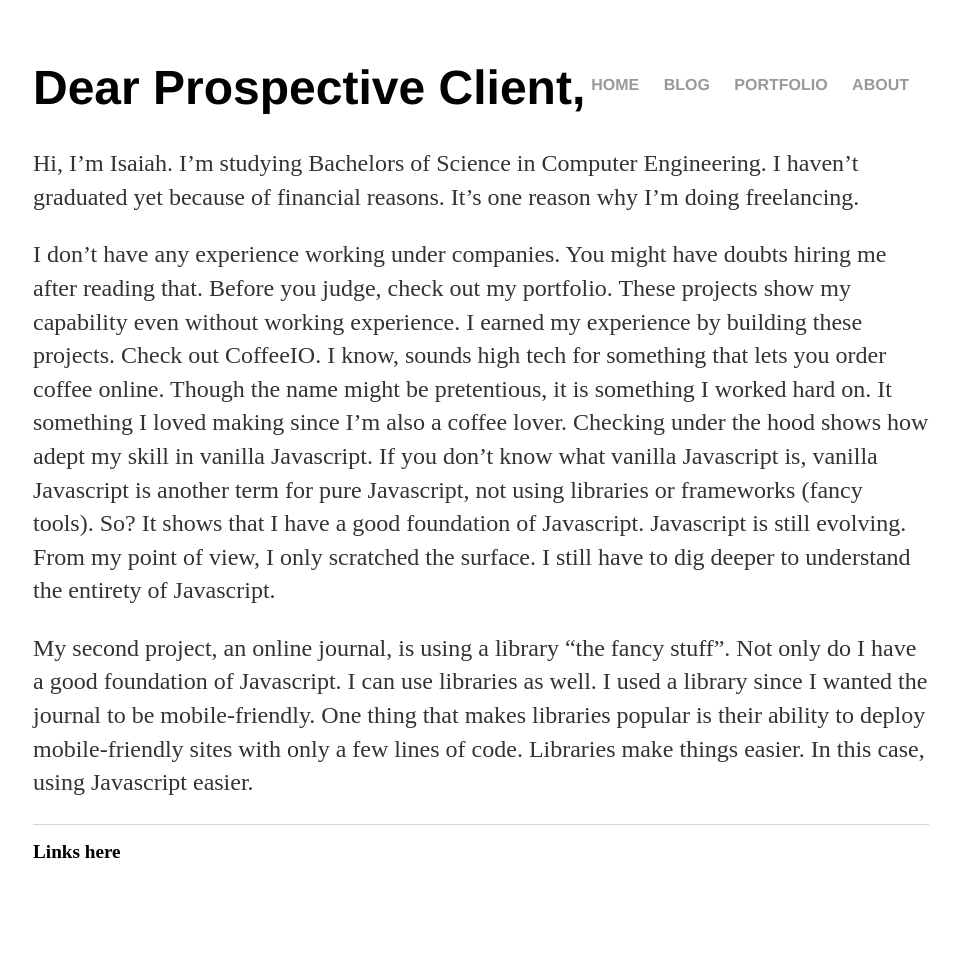
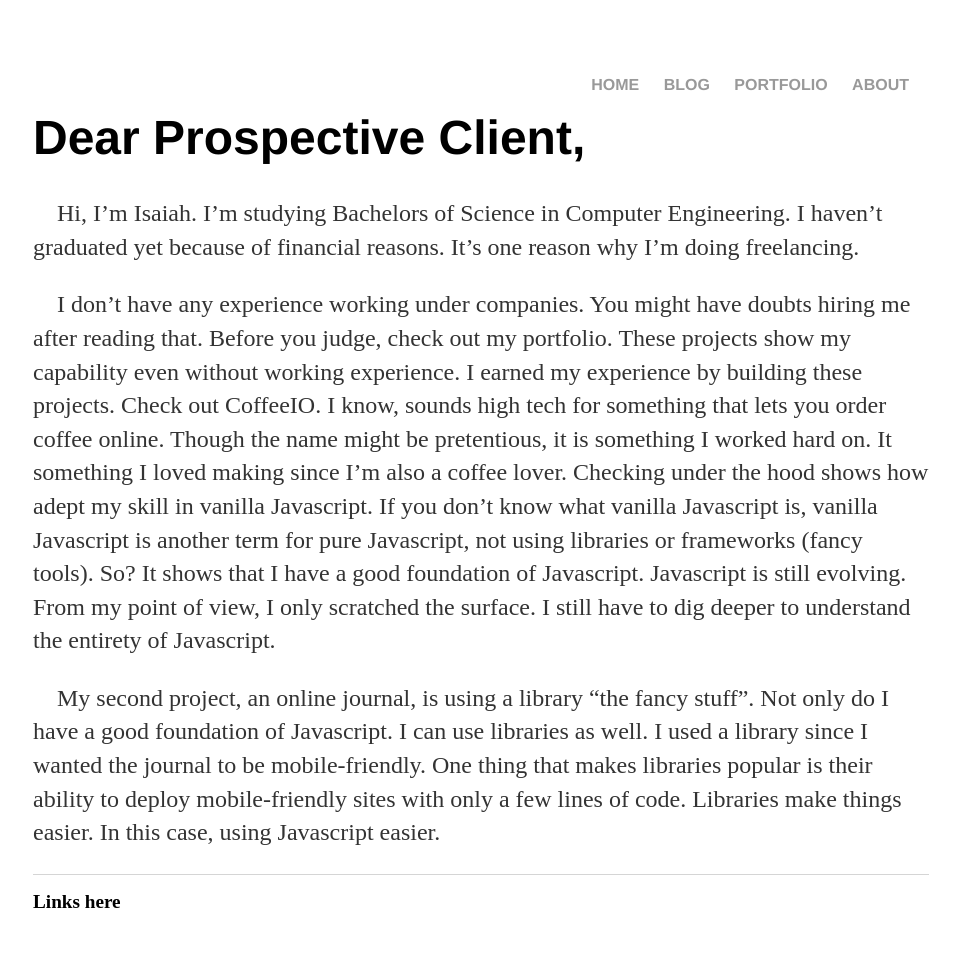
Before and after one commit to IGHarrison/igharrison.github.io, a Jekyll site: the page built from about/index.html, in a window 1280 px wide. Shown: the whole page, without its empty margins (159-1117 px from the left). Built offline with Jekyll 4.4.1, drawn with Linux system fonts in a browser that asks for light colours; before the commit the page ends 923 px from its top, so only the background shows below that.

Commit message:
Update main.css
updating css

```diff
--- a/css/main.css
+++ b/css/main.css
@@ -54,6 +54,10 @@ ul.posts li {
   list-style: none;
 }
 
-.blurb {
+.blurb, .about {
   clear: right;
 }
+
+.about p {
+  text-indent: 1em;
+}
```
